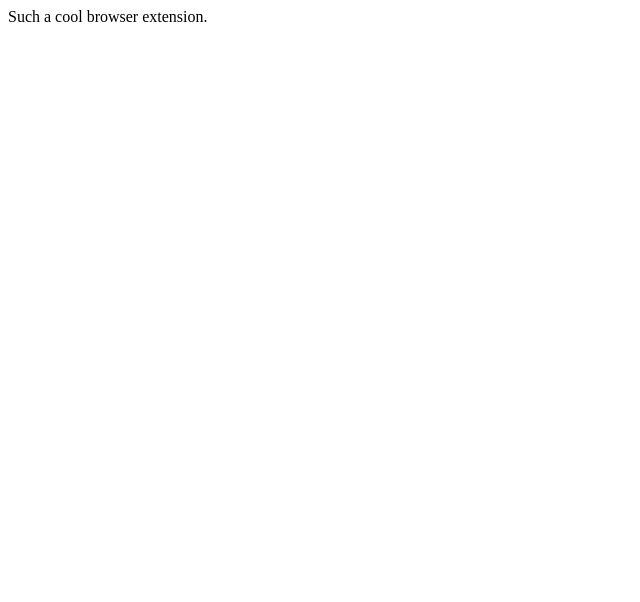
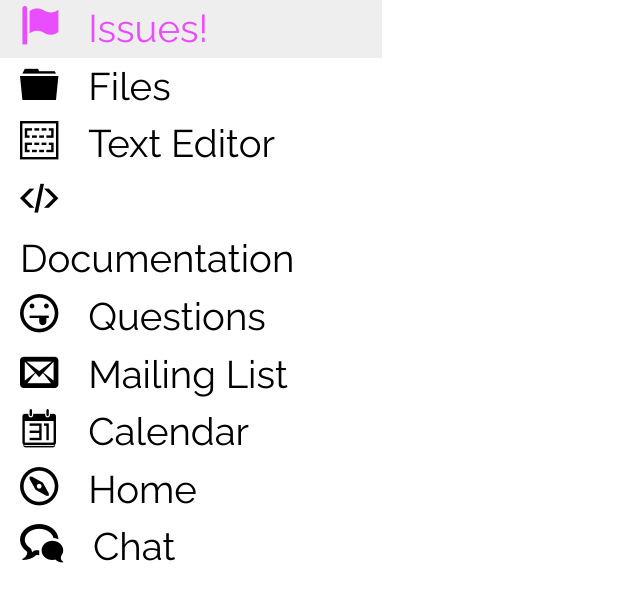
Before and after one commit to ianmcnally/cofactor-extension, a browser extension: page index.html in a window 1280 px wide. Shown: the whole page, without its empty margins (0-640 px from the left). Drawn offline with Linux system fonts and the light colour scheme.

Commit message:
make it work; icons; styling

```diff
--- a/application.js
+++ b/application.js
@@ -1 +1,5 @@
-console.log('hey');
+var tabList = document.getElementsByClassName('tab-links')[0]
+tabList.addEventListener('click', function(event){
+  item = event.target;
+  chrome.windows.create({url : item.dataset.tabhref});
+});
--- a/index.html
+++ b/index.html
@@ -2,9 +2,48 @@
 <html>
 <head>
   <title>CoFactor browser extension</title>
-  <script type="text/javascript" src="application.js"></script>
+  <link href='http://fonts.googleapis.com/css?family=Raleway' rel='stylesheet' type='text/css'>
+  <link rel="stylesheet" type="text/css" href="main.css" />
 </head>
 <body>
-  Such a cool browser extension.
+  <ul class="tab-links">
+    <li data-tabhref="https://empirical-huboard.herokuapp.com/empirical-org/compass">
+      <i class="icon-flag"></i>
+      Issues!
+    </li>
+    <li data-tabhref="https://drive.google.com/embeddedfolderview?id=0BxnurkJj9VglSWtTWjNaVFFsejg#list">
+      <i class="icon-folder"></i>
+      Files
+    </li>
+    <li data-tabhref="http://empirical-contentify.herokuapp.com/#/documents/Compass">
+    <i class="icon-insert-template"></i>
+      Text Editor
+    </li>
+    <li data-tabhref="http://empirical-contentify.herokuapp.com/#/learn-more/Compass/Installation.md">
+      <i class="icon-code"></i>
+      Documentation
+    </li>
+    <li data-tabhref="https://groups.google.com/forum/embed/?place=forum/compass-questions">
+    <i class="icon-tongue"></i>
+      Questions
+    </li>
+    <li data-tabhref="https://groups.google.com/forum/embed/?place=forum/empirical-compass">
+    <i class="icon-envelope"></i>
+      Mailing List
+    </li>
+    <li data-tabhref="http://www.when2meet.com/?1825806-tdFwN">
+    <i class="icon-calendar"></i>
+      Calendar
+    </li>
+    <li data-tabhref="http://www.notehub.org/qy721">
+    <i class="icon-compass"></i>
+      Home
+    </li>
+    <li data-tabhref="https://gitter.im/empirical-org/Compass">
+      <i class="icon-bubbles"></i>
+      Chat
+    </li>
+  </ul>
+  <script type="text/javascript" src="application.js"></script>
 </body>
 </html>
--- /dev/null
+++ b/main.css
@@ -0,0 +1,88 @@
+* {
+  box-sizing: border-box;
+}
+
+body {
+  width: 382px;
+  font-family: 'Raleway', sans-serif;
+  margin: 0;
+}
+
+ul {
+  list-style-type: none;
+  padding: 0;
+  margin: 0;
+  font-size: 2.4rem;
+  line-height: 1.5;
+}
+
+li {
+  padding: 0 20px;
+  cursor: pointer;
+}
+
+li:hover {
+  color: #E94EFE;
+  background-color: #eee;
+}
+
+i {
+  margin-right: 20px;
+}
+
+/* Fonts */
+@font-face {
+  font-family: 'icomoon';
+  src:url('fonts/icomoon.eot?-2qhqvs');
+  src:url('fonts/icomoon.eot?#iefix-2qhqvs') format('embedded-opentype'),
+    url('fonts/icomoon.woff?-2qhqvs') format('woff'),
+    url('fonts/icomoon.ttf?-2qhqvs') format('truetype'),
+    url('fonts/icomoon.svg?-2qhqvs#icomoon') format('svg');
+  font-weight: normal;
+  font-style: normal;
+}
+
+[class^="icon-"], [class*=" icon-"] {
+  font-family: 'icomoon';
+  speak: none;
+  font-style: normal;
+  font-weight: normal;
+  font-variant: normal;
+  text-transform: none;
+  line-height: 1;
+
+  /* Better Font Rendering =========== */
+  -webkit-font-smoothing: antialiased;
+  -moz-osx-font-smoothing: grayscale;
+}
+
+.icon-folder:before {
+  content: "\e600";
+}
+.icon-envelope:before {
+  content: "\e601";
+}
+.icon-compass:before {
+  content: "\e602";
+}
+.icon-calendar:before {
+  content: "\e603";
+}
+.icon-bubbles:before {
+  content: "\e604";
+}
+.icon-lightning:before {
+  content: "\e605";
+}
+.icon-flag:before {
+  content: "\e606";
+}
+.icon-tongue:before {
+  content: "\e607";
+}
+.icon-insert-template:before {
+  content: "\e608";
+}
+.icon-code:before {
+  content: "\e609";
+}
```
Also changed, not shown: fonts/icomoon.ttf (added), fonts/icomoon.woff (added), manifest.json, 2 other files.
